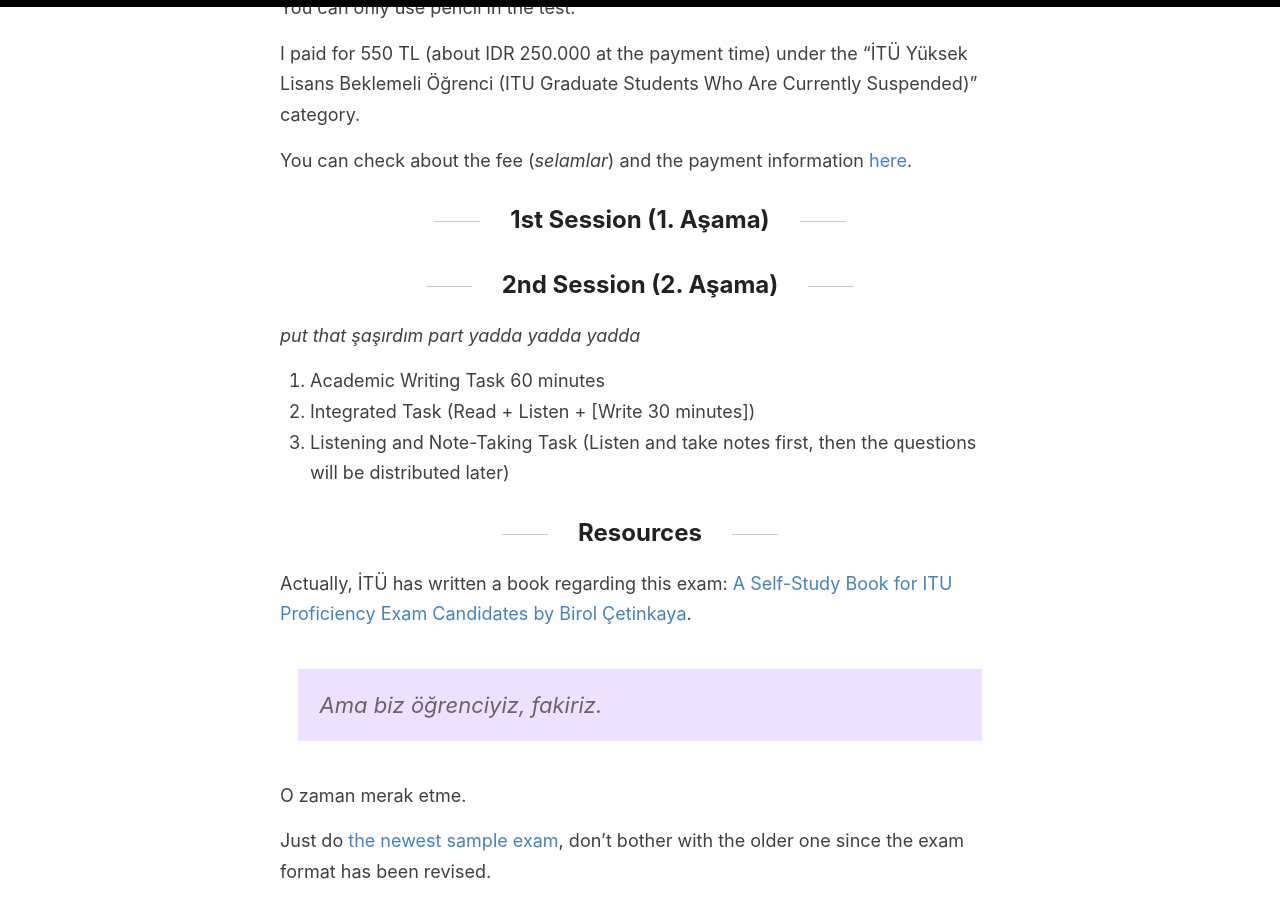
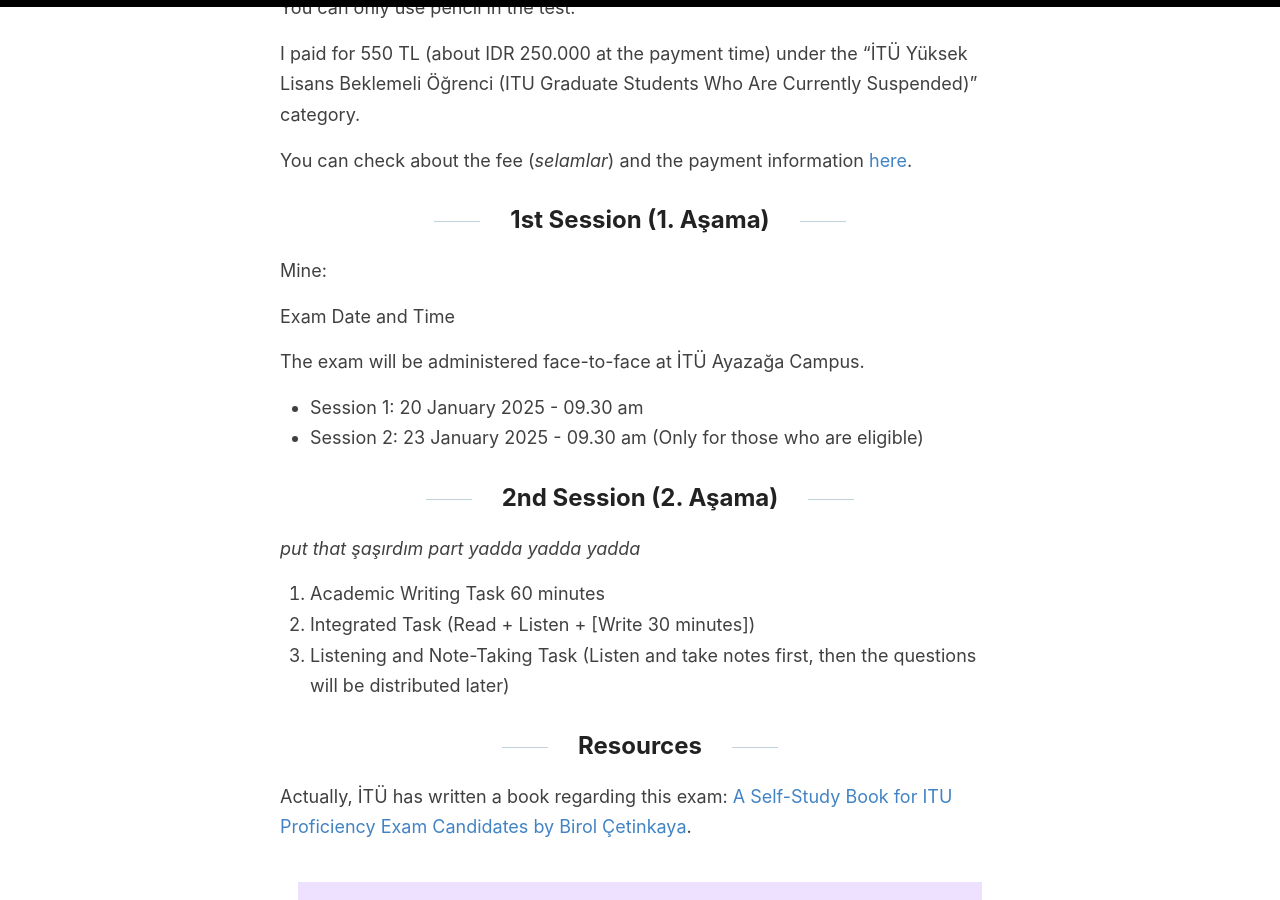
Before and after one commit to determinedguy/cecoret, a Jekyll site: the page built from _posts/2025-1-25-itu-english-exam.md, in a window 1280 px wide and 900 px high, scrolled down 1868 px. Built offline with Jekyll 4.4.1, drawn with Linux system fonts in a browser that asks for light colours.

Commit message:
add: location

```diff
--- a/_posts/2025-1-25-itu-english-exam.md
+++ b/_posts/2025-1-25-itu-english-exam.md
@@ -49,6 +49,15 @@ You can check about the fee (*selamlar*) and the payment information [here](http
 
 ## 1st Session (1. Aşama)
 
+Mine:
+
+Exam Date and Time
+
+The exam will be administered face-to-face at İTÜ Ayazağa Campus.
+
+- Session 1: 20 January 2025 - 09.30 am
+- Session 2: 23 January 2025 - 09.30 am (Only for those who are eligible)
+
 ## 2nd Session (2. Aşama)
 
 *put that şaşırdım part yadda yadda yadda*
```
